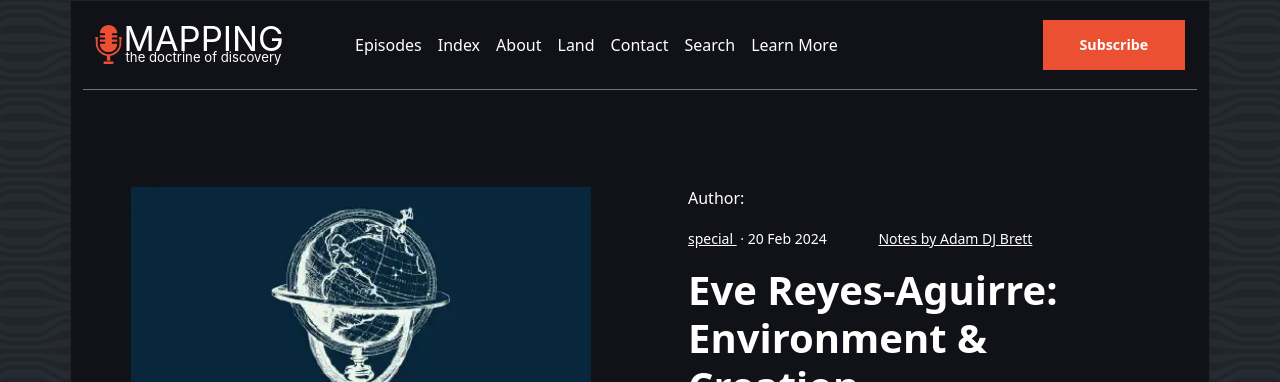
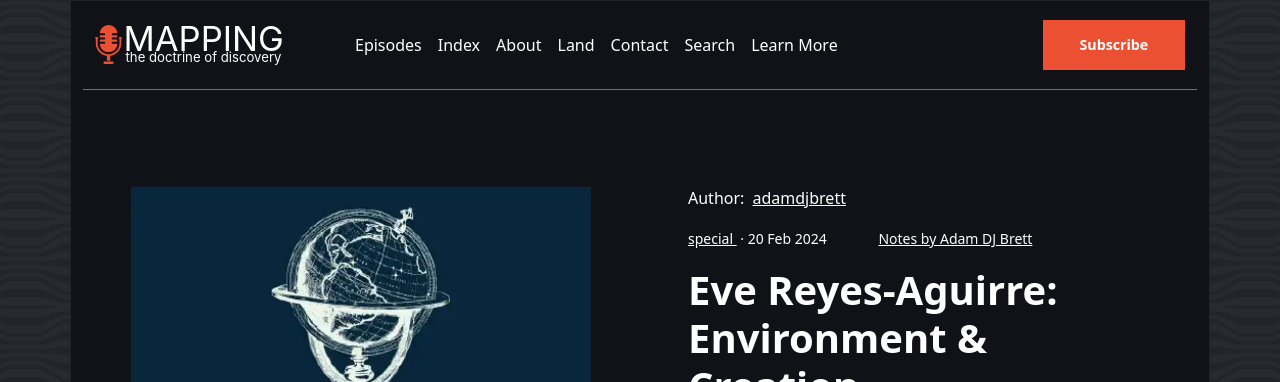
Before and after one commit to adamdjbrett/podcast-doctrineofdiscovery-v2, a Jekyll site: the page built from _posts/special/2024-02-20-s06.md, in a window 1280 px wide and 900 px high. Shown: the top 382 px of the window. Built offline with Jekyll 4.4.1, drawn with Linux system fonts in a browser that asks for light colours.

Commit message:
testing author

```diff
--- a/_config.yml
+++ b/_config.yml
@@ -65,6 +65,7 @@ defaults:
       type: "posts"
     values:
       layout: "post"
+      author: adamdjbrett
       permalink: /:categories/:title/
   - scope:
       path: ""
```
Also changed, not shown: _posts/2024-08-26-episode-01.md (+0 -1 lines).
